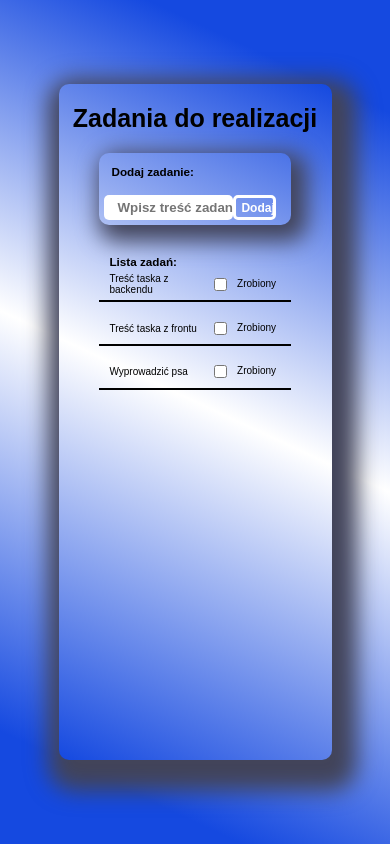
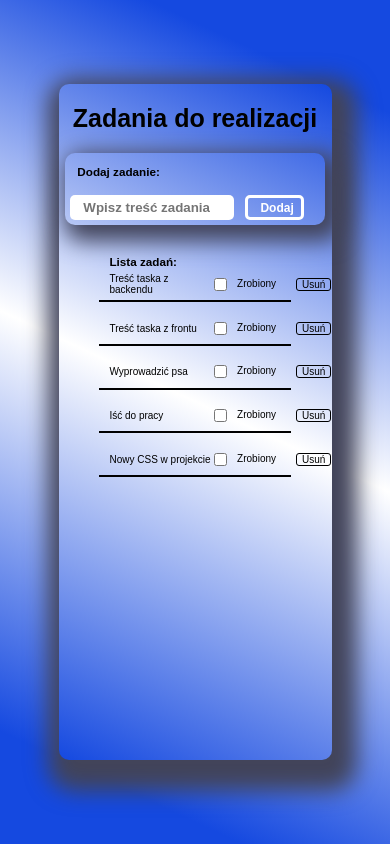
Before and after one commit to MarioMala/ToDoList, a website with bundled scripts: page index.html in a window 390 px wide. Built offline with nearby package versions, Linux system fonts and the light colour scheme; data requests are answered from the project's data file; a web font is replaced by a local one.

Commit message:
Added del button and change css

```diff
--- a/back-end/db.json
+++ b/back-end/db.json
@@ -11,6 +11,14 @@
     {
       "id": 1714818971944,
       "taskText": "Wyprowadzić psa"
+    },
+    {
+      "id": 1714820701081,
+      "taskText": "Iść do pracy"
+    },
+    {
+      "id": 1714821381818,
+      "taskText": "Nowy CSS w projekcie"
     }
   ]
 }
--- a/css/style.css
+++ b/css/style.css
@@ -193,3 +193,27 @@ h2 {
 .root .task-container .tasks-box .task .confirm-box input {
 	margin-right: 1rem;
 }
+
+.root .task-container .tasks-box .task .confirm-box .del-btn {
+	margin-left: 2rem;
+	padding: 0 0.5rem;
+	font-size: 1rem;
+	font-family: var(--fontTeko);
+	background-color: inherit;
+	border: 1px solid var(--color-black);
+	border-radius: 0.3rem;
+	transition: transform 0.5s ease-in-out;
+}
+
+.root .task-container .tasks-box .task .confirm-box .del-btn:hover {
+	transform: scale(1.1);
+}
+
+@media (max-width: 500px) {
+	.root .task-form {
+		min-width: 95%;
+	}
+	.root .task-form input {
+		max-width: 60%;
+	}
+}
--- a/js/app.js
+++ b/js/app.js
@@ -25,7 +25,10 @@ const bodyTask = (task) => {
     const inputLabel = document.createElement('label');
     inputLabel.htmlFor = 'input-checkbox';
     inputLabel.innerText = 'Zrobiony';
-    confirmBox.append(inputCheckBox, inputLabel);
+    const delBtn = document.createElement('button');
+    delBtn.classList.add("del-btn");
+    delBtn.innerText = 'Usuń';
+    confirmBox.append(inputCheckBox, inputLabel, delBtn);
     li.append(taskText, confirmBox);
     tasksBox.appendChild(li);
 };
--- a/src/app.ts
+++ b/src/app.ts
@@ -35,7 +35,11 @@ const bodyTask = (task: any) => {
 	inputLabel.htmlFor = 'input-checkbox';
 	inputLabel.innerText = 'Zrobiony';
 
-	confirmBox.append(inputCheckBox, inputLabel);
+	const delBtn: HTMLButtonElement = document.createElement('button')
+	delBtn.classList.add("del-btn");
+	delBtn.innerText = 'Usuń'
+
+	confirmBox.append(inputCheckBox, inputLabel, delBtn);
 
 	li.append(taskText, confirmBox);
 	tasksBox.appendChild(li);
```
